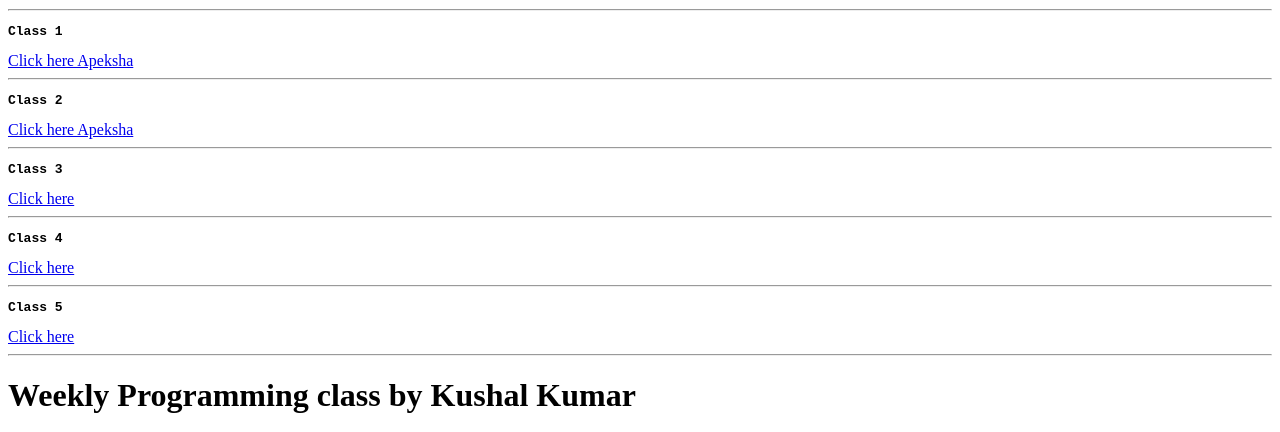
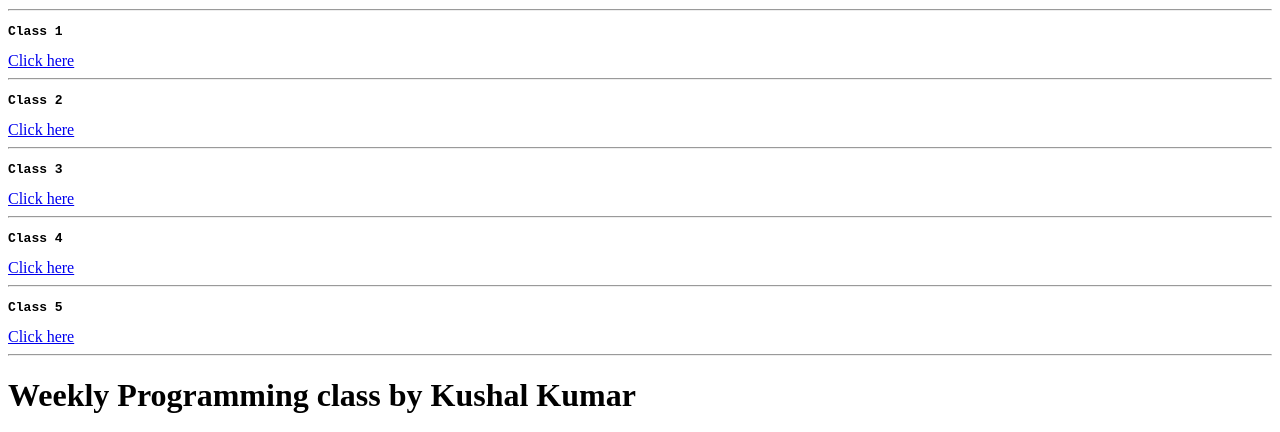
Before and after one commit to pnpat/ClassLinks.com, a plain HTML site: page index.html in a window 1280 px wide. Shown: the part 1801-2233 px from the top of the page. Drawn offline with Linux system fonts and the light colour scheme.

Commit message:
Update index.html

```diff
--- a/index.html
+++ b/index.html
@@ -32,8 +32,8 @@
     <center><br><img src="https://33hmph3vf16b1cv7es2a1krq-wpengine.netdna-ssl.com/wp-content/uploads/SQL-server.jpg" alt="SQL Image" width="300"
         height="300"> </center> <hr>
 
-    <pre><b>Class 1</b></pre><a href="https://zoom.us/rec/share/iwkqCAGFI_sGvppycdOVBtRBySPaS94ChhIUtehcyKwVE2NU1xGUFHq7W8ZXdG3l.d-d8Tij4bnaMgJva" target = '_main'>Click here Apeksha</a> <hr>
-    <pre><b>Class 2</b></pre><a href="https://zoom.us/rec/share/KV-QliVHRbFOLLnbpXnPZRUyF096Ao6M8v7R69fokkOkxj1oe2GfYWmq0MwJZnyk.Qzs-ZaC_9cP_LHjL" target = '_main'>Click here Apeksha</a> <hr>
+    <pre><b>Class 1</b></pre><a href="https://zoom.us/rec/share/iwkqCAGFI_sGvppycdOVBtRBySPaS94ChhIUtehcyKwVE2NU1xGUFHq7W8ZXdG3l.d-d8Tij4bnaMgJva" target = '_main'>Click here</a> <hr>
+    <pre><b>Class 2</b></pre><a href="https://zoom.us/rec/share/KV-QliVHRbFOLLnbpXnPZRUyF096Ao6M8v7R69fokkOkxj1oe2GfYWmq0MwJZnyk.Qzs-ZaC_9cP_LHjL" target = '_main'>Click here</a> <hr>
     <pre><b>Class 3</b></pre><a href="https://youtu.be/HXhOFuiYy6Q" target = '_main'>Click here</a> <hr>
     <pre><b>Class 4</b></pre><a href="https://youtu.be/fcw5w7cyVY8" target = '_main'>Click here</a> <hr>
     <pre><b>Class 5</b></pre><a href="https://youtu.be/LuLX2qfKwFg" target = '_main'>Click here</a> <hr>
```
